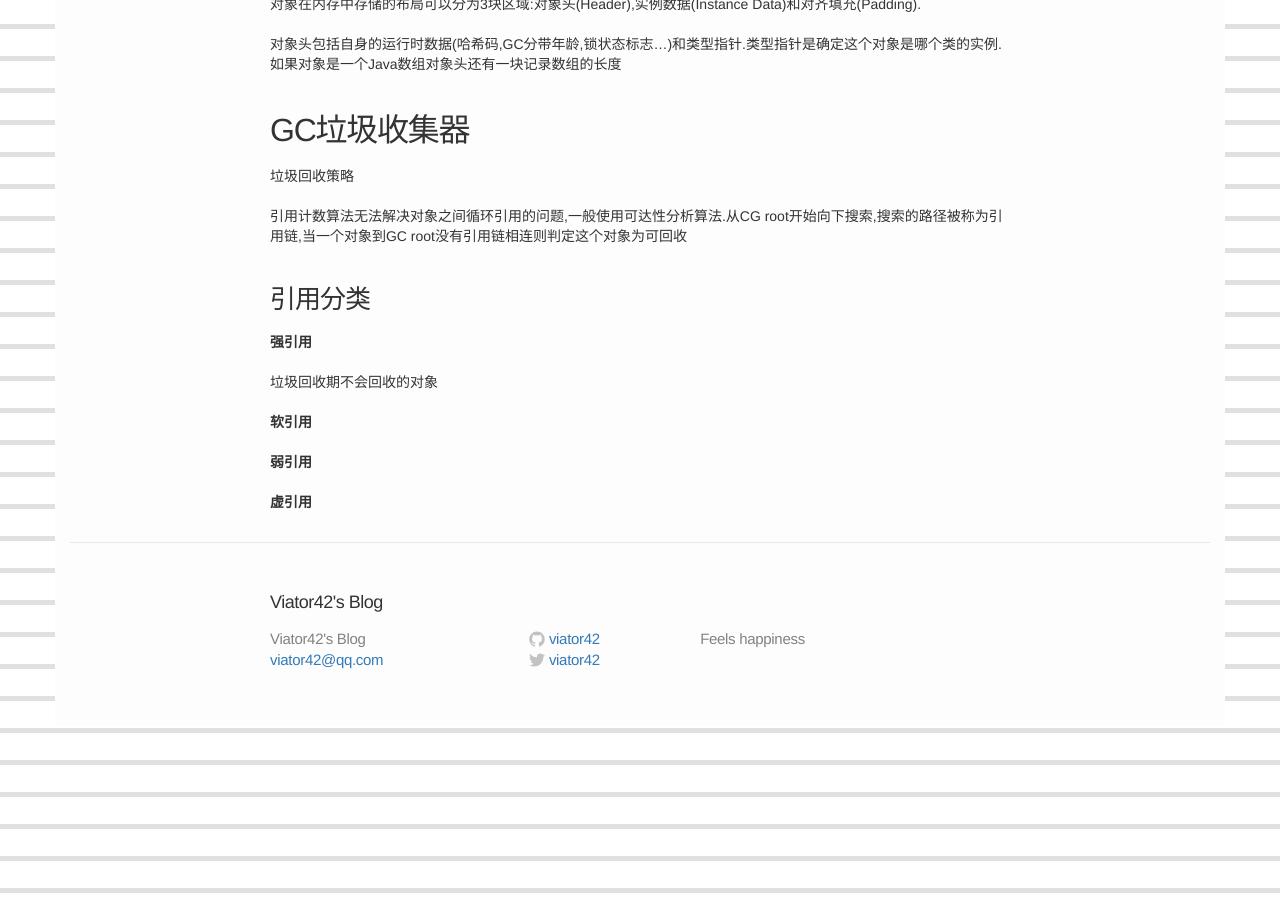
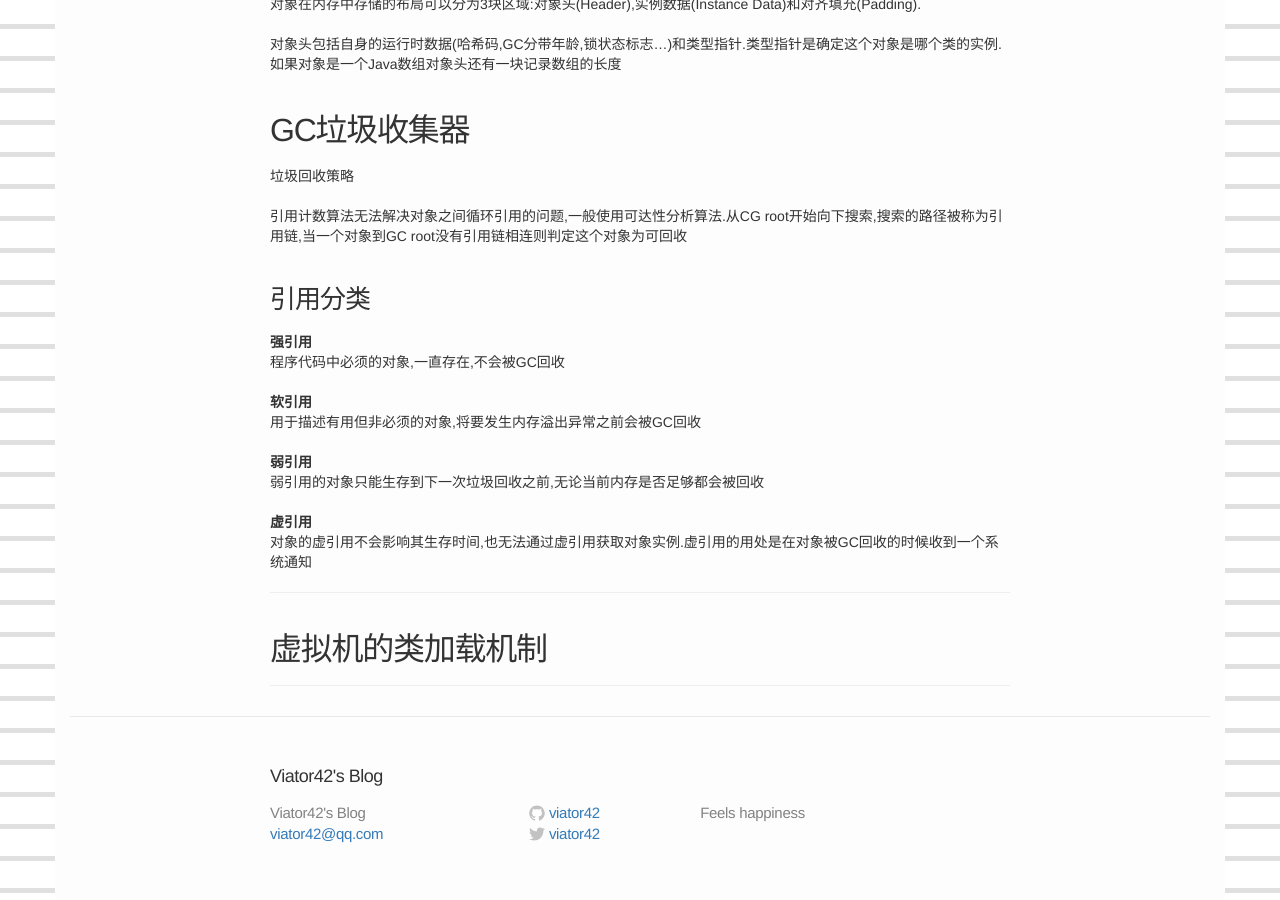
Before and after one commit to viator42/viator42.github.io, a Jekyll site: the page built from _posts/2018-2-24-java-notes.markdown, in a window 1280 px wide and 900 px high, scrolled down 25903 px. Built offline with Jekyll 4.4.1, drawn with Linux system fonts in a browser that asks for light colours.

Commit message:
update post

```diff
--- a/_posts/2018-2-24-java-notes.markdown
+++ b/_posts/2018-2-24-java-notes.markdown
@@ -1137,11 +1137,21 @@ Momento类保存目标类的数据
 ### 引用分类
 
 __强引用__
-
-垃圾回收期不会回收的对象
+程序代码中必须的对象,一直存在,不会被GC回收
 
 __软引用__
+用于描述有用但非必须的对象,将要发生内存溢出异常之前会被GC回收
 
 __弱引用__
+弱引用的对象只能生存到下一次垃圾回收之前,无论当前内存是否足够都会被回收
 
 __虚引用__
+对象的虚引用不会影响其生存时间,也无法通过虚引用获取对象实例.虚引用的用处是在对象被GC回收的时候收到一个系统通知
+
+--------
+
+## 虚拟机的类加载机制
+
+
+
+--------
```
